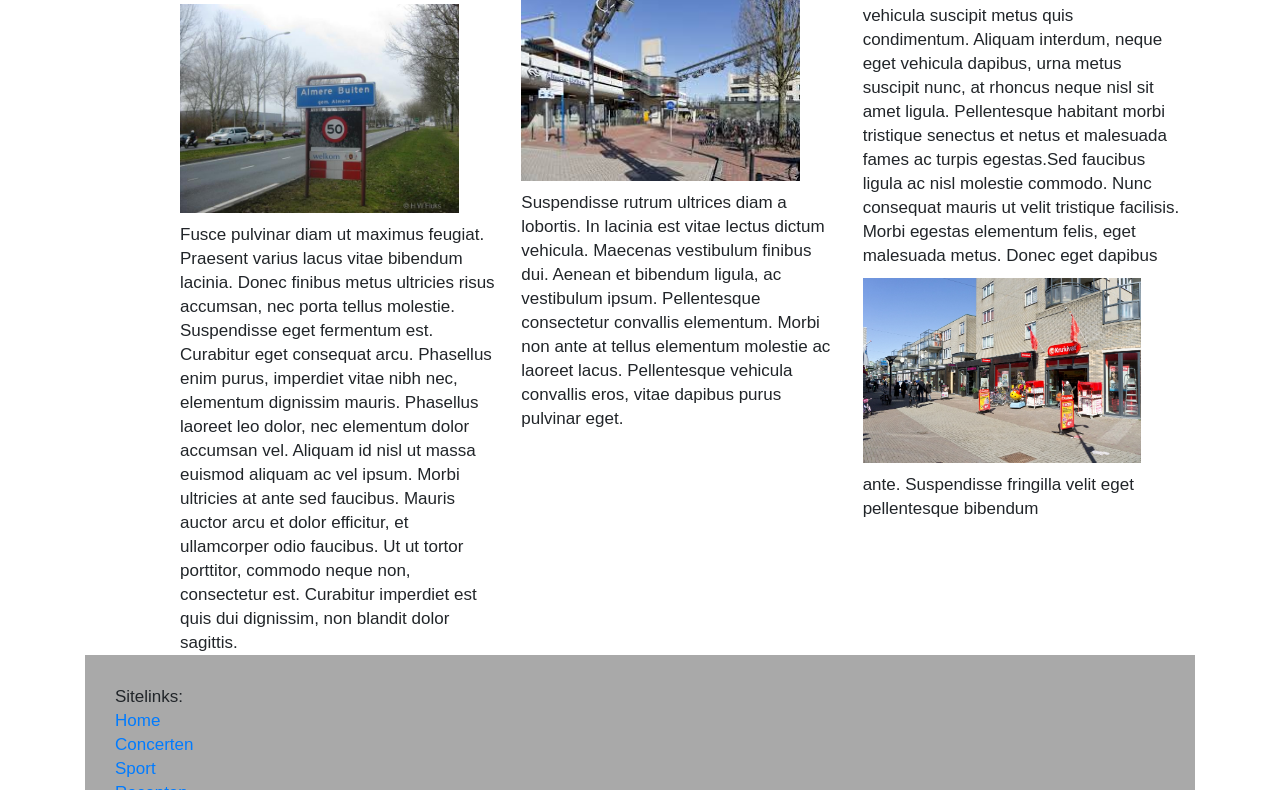
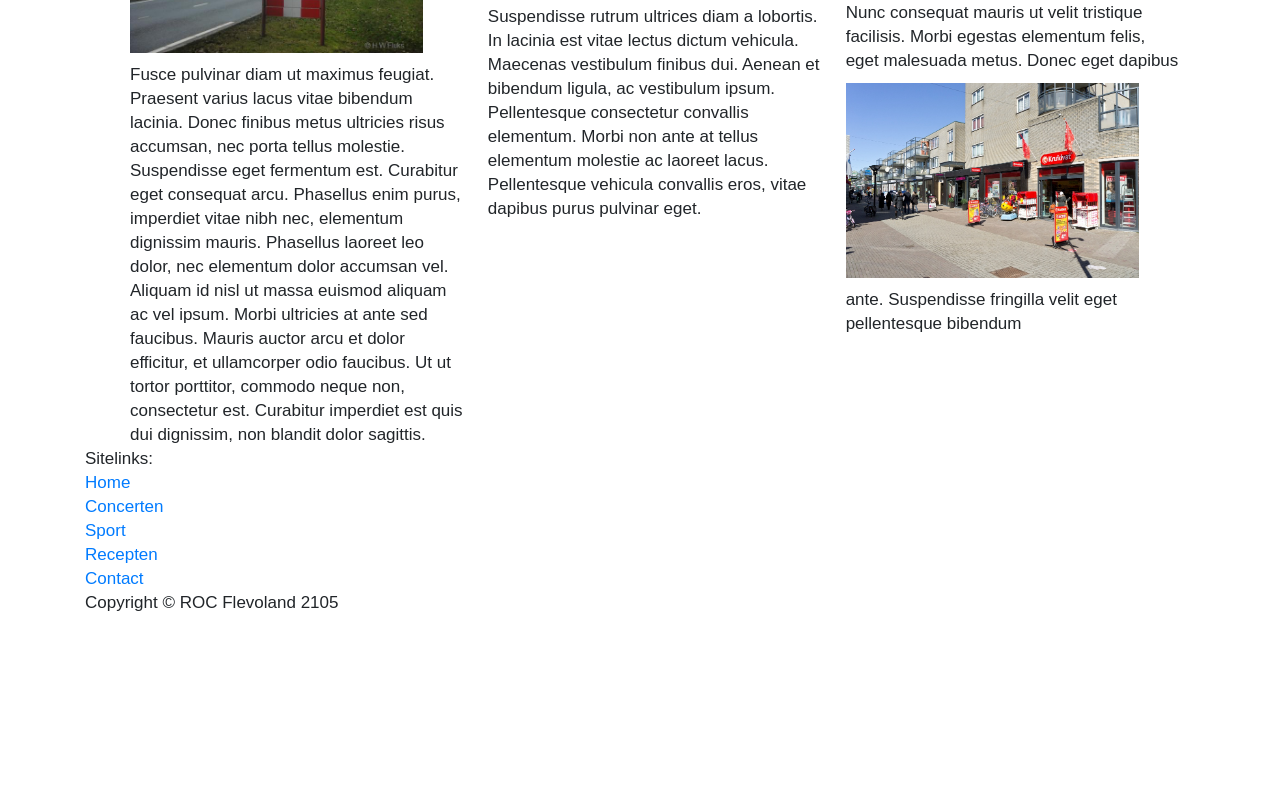
Before and after one commit to KevinAssink/BierHier2.0, a plain HTML site: page BierHier.html in a window 1280 px wide. Shown: the part 597-1387 px from the top of the page. After the commit the page ends 1212 px from the top, so only its background shows below. Drawn offline with nearby package versions, Linux system fonts and the light colour scheme.

Commit message:
blblblblblb

```diff
--- a/BierHier.html
+++ b/BierHier.html
@@ -3,7 +3,7 @@
     <meta charset="UTF-8">
     <title>Home-Page</title>
     <link rel="stylesheet" href="BierHierStyle.css">
-    <link rel="stylesheet" href="Style.css">
+    <!--<link rel="stylesheet" href="Style.css">-->
 </head>
 <body>
 <div class="container">
```
